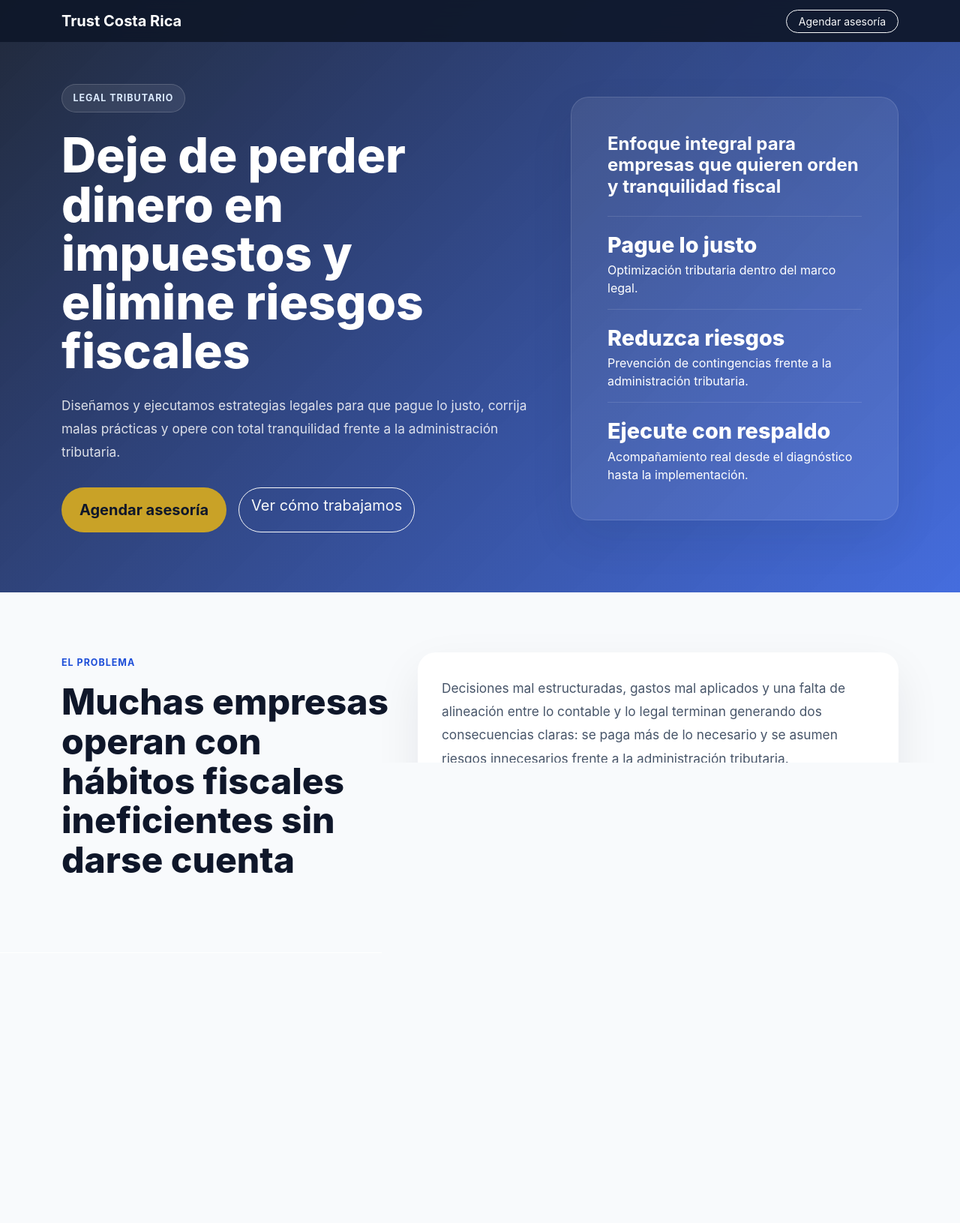
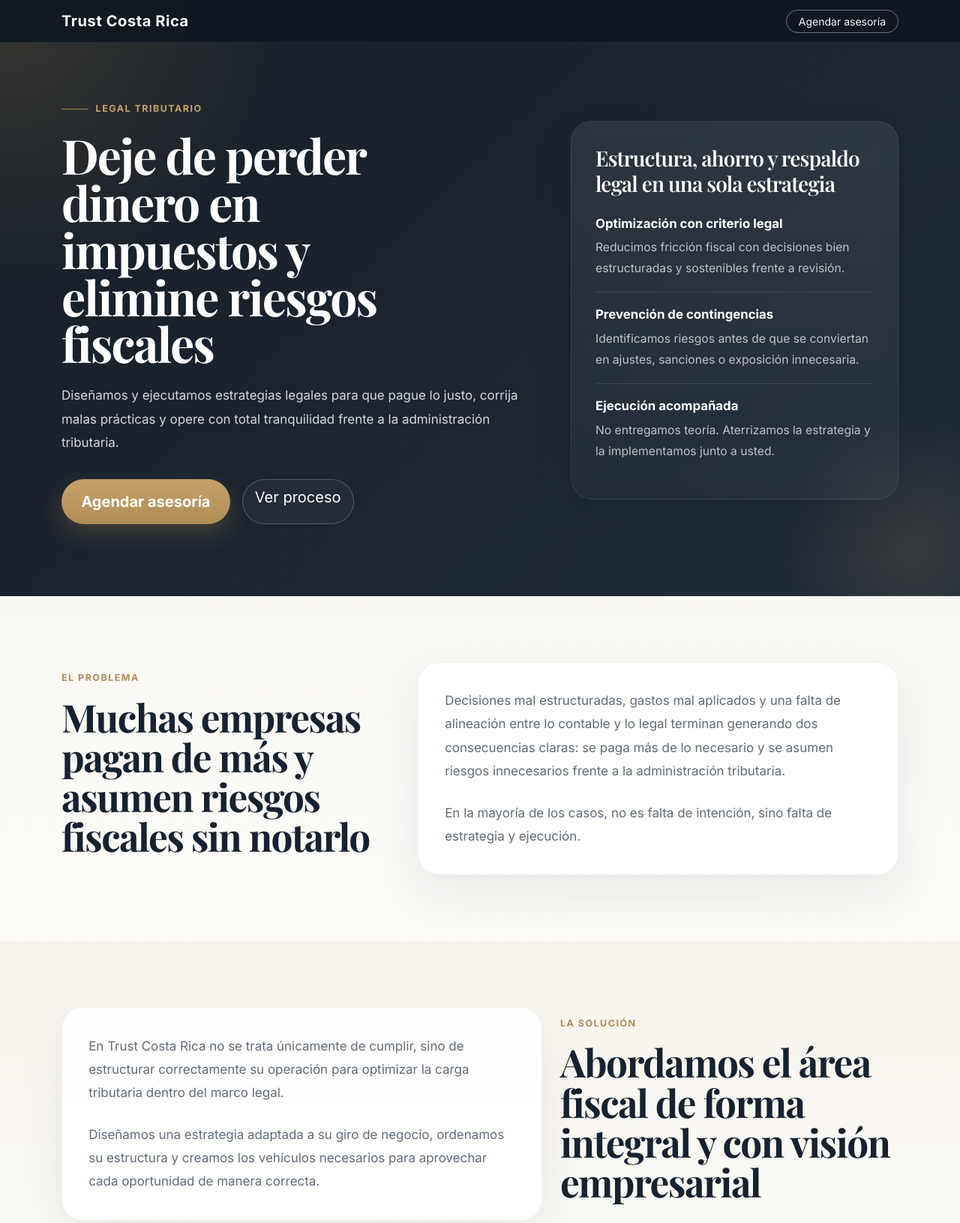
Before and after one commit to ejimenezc93/legal-tributario-landing-test, a plain HTML site: page index.html in a window 1280 px wide. Shown: the top 1631 px of the page at 75% size. Drawn offline with nearby package versions, Linux system fonts and the light colour scheme.

Commit message:
style: refine landing page visual design

```diff
--- a/index.html
+++ b/index.html
@@ -5,184 +5,290 @@
   <meta name="viewport" content="width=device-width, initial-scale=1">
   <title>Trust Costa Rica | Estrategia Legal Tributaria</title>
   <meta name="description" content="Estrategias legales tributarias para optimizar su carga fiscal, reducir riesgos y operar con tranquilidad frente a la administración tributaria.">
+  <link rel="preconnect" href="https://fonts.googleapis.com">
+  <link rel="preconnect" href="https://fonts.gstatic.com" crossorigin>
+  <link href="https://fonts.googleapis.com/css2?family=Inter:wght@400;500;600;700;800&family=Playfair+Display:wght@600;700&display=swap" rel="stylesheet">
   <link href="https://cdn.jsdelivr.net/npm/bootstrap@5.3.3/dist/css/bootstrap.min.css" rel="stylesheet">
   <style>
     :root {
-      --brand-dark: #0f172a;
-      --brand-primary: #1d4ed8;
-      --brand-accent: #c9a227;
-      --brand-soft: #e8eefc;
-      --text-muted: #475569;
+      --navy-950: #0f1720;
+      --navy-900: #172230;
+      --navy-800: #223244;
+      --slate-600: #5f6b76;
+      --slate-200: #d9dde2;
+      --slate-100: #eef1f4;
+      --ivory: #f8f5ef;
+      --gold-500: #b08d57;
+      --gold-400: #c5a26c;
+      --gold-100: #efe5d3;
+      --white: #ffffff;
+      --shadow-soft: 0 24px 60px rgba(15, 23, 32, 0.08);
+      --shadow-card: 0 16px 40px rgba(15, 23, 32, 0.06);
+      --radius-xl: 1.75rem;
+    }
+
+    html {
+      scroll-behavior: smooth;
     }
 
     body {
-      font-family: Inter, system-ui, -apple-system, BlinkMacSystemFont, "Segoe UI", sans-serif;
-      color: var(--brand-dark);
-      background: #f8fafc;
+      font-family: "Inter", system-ui, sans-serif;
+      color: var(--navy-900);
+      background: linear-gradient(180deg, #f5f1e8 0%, #fbfaf7 28%, #ffffff 100%);
+    }
+
+    h1, h2, .brand-serif {
+      font-family: "Playfair Display", Georgia, serif;
+      letter-spacing: -0.03em;
     }
 
     .navbar {
-      background: rgba(15, 23, 42, 0.92);
-      backdrop-filter: blur(10px);
+      background: rgba(15, 23, 32, 0.9);
+      backdrop-filter: blur(14px);
+      border-bottom: 1px solid rgba(255, 255, 255, 0.08);
+    }
+
+    .navbar-brand {
+      font-weight: 700;
+      letter-spacing: 0.03em;
+    }
+
+    .btn-outline-light {
+      border-color: rgba(255, 255, 255, 0.4);
     }
 
     .hero-section {
+      position: relative;
+      overflow: hidden;
+      padding: 8rem 0 6rem;
       background:
-        linear-gradient(135deg, rgba(15, 23, 42, 0.92), rgba(29, 78, 216, 0.82)),
-        radial-gradient(circle at top right, rgba(201, 162, 39, 0.25), transparent 30%);
-      color: #fff;
-      padding: 7rem 0 5rem;
+        radial-gradient(circle at top left, rgba(176, 141, 87, 0.22), transparent 26%),
+        linear-gradient(135deg, rgba(15, 23, 32, 0.97), rgba(23, 34, 48, 0.96));
+      color: var(--white);
     }
 
-    .hero-badge,
-    .section-eyebrow {
-      display: inline-block;
-      letter-spacing: 0.08em;
+    .hero-section::after {
+      content: "";
+      position: absolute;
+      inset: auto -8rem -8rem auto;
+      width: 24rem;
+      height: 24rem;
+      border-radius: 50%;
+      background: radial-gradient(circle, rgba(176, 141, 87, 0.16), transparent 65%);
+      pointer-events: none;
+    }
+
+    .eyebrow {
+      display: inline-flex;
+      align-items: center;
+      gap: 0.6rem;
+      letter-spacing: 0.12em;
       text-transform: uppercase;
       font-size: 0.78rem;
       font-weight: 700;
+      color: var(--gold-400);
+      margin-bottom: 1.35rem;
     }
 
-    .hero-badge {
-      color: #dbeafe;
-      background: rgba(255, 255, 255, 0.08);
-      border: 1px solid rgba(255, 255, 255, 0.16);
-      padding: 0.55rem 0.9rem;
-      border-radius: 999px;
-      margin-bottom: 1.5rem;
+    .eyebrow::before {
+      content: "";
+      width: 2.25rem;
+      height: 1px;
+      background: currentColor;
+      opacity: 0.85;
     }
 
     .hero-title {
-      font-size: clamp(2.5rem, 5vw, 4.7rem);
-      line-height: 1.02;
-      font-weight: 800;
-      margin-bottom: 1.5rem;
-      max-width: 14ch;
+      font-size: clamp(2.9rem, 5vw, 5rem);
+      line-height: 0.98;
+      font-weight: 700;
+      max-width: 11ch;
+      margin-bottom: 1.4rem;
     }
 
     .hero-copy,
-    .section-copy,
+    .lead-copy,
+    .step-card p,
     .result-list li,
-    .step-card p {
-      color: rgba(255, 255, 255, 0.84);
-      font-size: 1.08rem;
-      line-height: 1.8;
+    .cta-copy,
+    .metric-copy {
+      font-size: 1.06rem;
+      line-height: 1.85;
     }
 
     .hero-copy {
+      color: rgba(255, 255, 255, 0.82);
       max-width: 42rem;
       margin-bottom: 2rem;
     }
 
-    .btn-brand {
-      background: var(--brand-accent);
-      color: var(--brand-dark);
+    .btn-gold {
+      background: linear-gradient(180deg, var(--gold-400), var(--gold-500));
+      color: var(--white);
       border: none;
       font-weight: 700;
-      padding: 0.95rem 1.5rem;
+      padding: 0.95rem 1.65rem;
+      box-shadow: 0 12px 30px rgba(176, 141, 87, 0.28);
     }
 
-    .btn-brand:hover {
-      background: #e0b538;
-      color: var(--brand-dark);
+    .btn-gold:hover {
+      background: linear-gradient(180deg, #cfaf7a, #b18a52);
+      color: var(--white);
     }
 
-    .hero-card,
-    .content-card,
+    .btn-soft {
+      color: var(--white);
+      border: 1px solid rgba(255, 255, 255, 0.22);
+      background: rgba(255, 255, 255, 0.04);
+    }
+
+    .hero-panel,
+    .info-card,
     .step-card,
     .result-card,
     .cta-card {
-      border: 0;
-      border-radius: 1.5rem;
-      box-shadow: 0 24px 60px rgba(15, 23, 42, 0.08);
+      border-radius: var(--radius-xl);
+      border: 1px solid rgba(17, 24, 39, 0.06);
+      box-shadow: var(--shadow-soft);
     }
 
-    .hero-card {
-      background: rgba(255, 255, 255, 0.08);
-      color: #fff;
-      border: 1px solid rgba(255, 255, 255, 0.12);
+    .hero-panel {
+      background: linear-gradient(180deg, rgba(255, 255, 255, 0.08), rgba(255, 255, 255, 0.03));
+      border: 1px solid rgba(255, 255, 255, 0.08);
+      padding: 2rem;
+      backdrop-filter: blur(10px);
     }
 
-    .hero-stat {
-      padding: 1rem 0;
-      border-top: 1px solid rgba(255, 255, 255, 0.12);
+    .metric-block {
+      padding: 1.1rem 0;
+      border-top: 1px solid rgba(255, 255, 255, 0.1);
     }
 
-    .hero-stat strong {
+    .metric-block:first-of-type {
+      border-top: 0;
+      padding-top: 0;
+    }
+
+    .metric-title {
       display: block;
-      font-size: 1.8rem;
+      font-weight: 700;
+      font-size: 1.05rem;
+      margin-bottom: 0.35rem;
+      color: var(--white);
+    }
+
+    .metric-copy {
+      color: rgba(255, 255, 255, 0.7);
+      margin: 0;
+      font-size: 0.98rem;
+      line-height: 1.75;
+    }
+
+    section {
+      padding: 5.5rem 0;
+    }
+
+    .section-label {
+      color: var(--gold-500);
+      font-weight: 700;
+      letter-spacing: 0.12em;
+      text-transform: uppercase;
+      font-size: 0.78rem;
+      margin-bottom: 1rem;
+      display: inline-block;
+    }
+
+    .section-title {
+      font-size: clamp(2rem, 4vw, 3.25rem);
+      line-height: 1.04;
+      font-weight: 700;
+      margin-bottom: 1.1rem;
+    }
+
+    .lead-copy {
+      color: var(--slate-600);
+      margin-bottom: 0;
+    }
+
+    .info-card,
+    .step-card,
+    .result-card,
+    .cta-card {
+      background: rgba(255, 255, 255, 0.88);
+      padding: 2.2rem;
+      height: 100%;
+    }
+
+    .section-muted {
+      background: linear-gradient(180deg, rgba(239, 229, 211, 0.32), rgba(255, 255, 255, 0));
+    }
+
+    .step-card {
+      background: var(--white);
+      box-shadow: var(--shadow-card);
+    }
+
+    .step-number {
+      width: 3.2rem;
+      height: 3.2rem;
+      border-radius: 50%;
+      display: inline-flex;
+      align-items: center;
+      justify-content: center;
+      margin-bottom: 1.2rem;
+      background: linear-gradient(180deg, var(--gold-100), #f6efe2);
+      color: var(--gold-500);
       font-weight: 800;
     }
 
-    section {
-      padding: 5rem 0;
-    }
-
-    .section-eyebrow {
-      color: var(--brand-primary);
-      margin-bottom: 1rem;
-    }
-
-    .section-title {
-      font-size: clamp(2rem, 4vw, 3rem);
-      font-weight: 800;
-      line-height: 1.1;
-      margin-bottom: 1rem;
-    }
-
-    .section-copy {
-      color: var(--text-muted);
-    }
-
-    .content-card,
-    .result-card,
-    .cta-card,
-    .step-card {
-      background: #fff;
-      padding: 2rem;
-      height: 100%;
-    }
-
-    .step-number {
-      width: 3rem;
-      height: 3rem;
-      border-radius: 999px;
-      background: var(--brand-soft);
-      color: var(--brand-primary);
-      display: inline-flex;
-      align-items: center;
-      justify-content: center;
-      font-weight: 800;
-      margin-bottom: 1rem;
+    .step-card h3 {
+      font-size: 1.25rem;
+      margin-bottom: 0.85rem;
+      color: var(--navy-900);
     }
 
     .step-card p,
     .result-list li,
     .cta-copy {
-      color: var(--text-muted);
+      color: var(--slate-600);
+    }
+
+    .result-card {
+      background: linear-gradient(180deg, #ffffff, #fcfaf6);
+      position: relative;
+      overflow: hidden;
+    }
+
+    .result-card::before {
+      content: "";
+      position: absolute;
+      inset: 0 auto 0 0;
+      width: 6px;
+      background: linear-gradient(180deg, var(--gold-400), var(--gold-500));
     }
 
     .result-list {
       list-style: none;
-      padding: 0;
+      padding: 0 0 0 1rem;
       margin: 0;
     }
 
     .result-list li {
       position: relative;
-      padding-left: 2rem;
+      padding-left: 1.7rem;
       margin-bottom: 1rem;
-      line-height: 1.6;
       font-size: 1rem;
+      line-height: 1.7;
     }
 
     .result-list li::before {
-      content: "✓";
+      content: "•";
       position: absolute;
       left: 0;
       top: 0;
-      color: var(--brand-accent);
-      font-weight: 800;
+      color: var(--gold-500);
+      font-size: 1.2rem;
+      font-weight: 700;
     }
 
     .cta-section {
@@ -190,71 +296,90 @@
     }
 
     .cta-card {
-      background: linear-gradient(135deg, #0f172a, #1e3a8a);
-      color: #fff;
+      background:
+        linear-gradient(135deg, rgba(15, 23, 32, 0.98), rgba(34, 50, 68, 0.98)),
+        linear-gradient(90deg, rgba(176, 141, 87, 0.16), transparent);
+      color: var(--white);
+      position: relative;
       overflow: hidden;
-      position: relative;
+      box-shadow: 0 28px 70px rgba(15, 23, 32, 0.18);
     }
 
     .cta-card::after {
       content: "";
       position: absolute;
-      inset: auto -4rem -4rem auto;
-      width: 12rem;
-      height: 12rem;
-      background: rgba(201, 162, 39, 0.18);
+      right: -5rem;
+      bottom: -5rem;
+      width: 14rem;
+      height: 14rem;
+      background: radial-gradient(circle, rgba(176, 141, 87, 0.2), transparent 70%);
       border-radius: 50%;
     }
 
-    .cta-copy {
-      color: rgba(255, 255, 255, 0.8);
-      max-width: 40rem;
+    .contact-strip {
+      display: flex;
+      flex-wrap: wrap;
+      gap: 0.85rem;
+      margin-top: 1.25rem;
+      color: rgba(255, 255, 255, 0.72);
+      font-size: 0.95rem;
     }
 
     footer {
-      padding: 1.5rem 0 3rem;
-      color: var(--text-muted);
-      font-size: 0.95rem;
+      padding: 1.25rem 0 3rem;
+      color: var(--slate-600);
+      font-size: 0.94rem;
+    }
+
+    @media (max-width: 991.98px) {
+      .hero-section {
+        padding-top: 7rem;
+      }
+
+      .hero-title,
+      .section-title {
+        max-width: none;
+      }
     }
   </style>
 </head>
 <body>
   <nav class="navbar navbar-expand-lg navbar-dark fixed-top">
     <div class="container">
-      <a class="navbar-brand fw-bold" href="#inicio">Trust Costa Rica</a>
+      <a class="navbar-brand" href="#inicio">Trust Costa Rica</a>
       <a class="btn btn-sm btn-outline-light rounded-pill px-3" href="#cta">Agendar asesoría</a>
     </div>
   </nav>
 
   <main>
     <section id="inicio" class="hero-section">
-      <div class="container">
+      <div class="container position-relative" style="z-index: 1;">
         <div class="row align-items-center g-5">
           <div class="col-lg-7">
-            <span class="hero-badge">Legal Tributario</span>
+            <span class="eyebrow">Legal tributario</span>
             <h1 class="hero-title">Deje de perder dinero en impuestos y elimine riesgos fiscales</h1>
             <p class="hero-copy">
               Diseñamos y ejecutamos estrategias legales para que pague lo justo, corrija malas prácticas y opere con total tranquilidad frente a la administración tributaria.
             </p>
             <div class="d-flex flex-wrap gap-3">
-              <a href="#cta" class="btn btn-brand btn-lg rounded-pill">Agendar asesoría</a>
-              <a href="#proceso" class="btn btn-outline-light btn-lg rounded-pill">Ver cómo trabajamos</a>
+              <a href="#cta" class="btn btn-gold btn-lg rounded-pill">Agendar asesoría</a>
+              <a href="#proceso" class="btn btn-soft btn-lg rounded-pill">Ver proceso</a>
             </div>
           </div>
           <div class="col-lg-5">
-            <div class="hero-card p-4 p-lg-5">
-              <h2 class="h4 fw-bold mb-4">Enfoque integral para empresas que quieren orden y tranquilidad fiscal</h2>
-              <div class="hero-stat">
-                <strong>Pague lo justo</strong>
-                <span>Optimización tributaria dentro del marco legal.</span>
+            <div class="hero-panel">
+              <h2 class="h3 brand-serif mb-4">Estructura, ahorro y respaldo legal en una sola estrategia</h2>
+              <div class="metric-block">
+                <span class="metric-title">Optimización con criterio legal</span>
+                <p class="metric-copy">Reducimos fricción fiscal con decisiones bien estructuradas y sostenibles frente a revisión.</p>
               </div>
-              <div class="hero-stat">
-                <strong>Reduzca riesgos</strong>
-                <span>Prevención de contingencias frente a la administración tributaria.</span>
+              <div class="metric-block">
+                <span class="metric-title">Prevención de contingencias</span>
+                <p class="metric-copy">Identificamos riesgos antes de que se conviertan en ajustes, sanciones o exposición innecesaria.</p>
               </div>
-              <div class="hero-stat pb-0">
-                <strong>Ejecute con respaldo</strong>
-                <span>Acompañamiento real desde el diagnóstico hasta la implementación.</span>
+              <div class="metric-block">
+                <span class="metric-title">Ejecución acompañada</span>
+                <p class="metric-copy">No entregamos teoría. Aterrizamos la estrategia y la implementamos junto a usted.</p>
               </div>
             </div>
           </div>
@@ -264,17 +389,17 @@
 
     <section id="problema">
       <div class="container">
-        <div class="row g-4 align-items-stretch">
+        <div class="row g-4 align-items-center">
           <div class="col-lg-5">
-            <span class="section-eyebrow">El problema</span>
-            <h2 class="section-title">Muchas empresas operan con hábitos fiscales ineficientes sin darse cuenta</h2>
+            <span class="section-label">El problema</span>
+            <h2 class="section-title">Muchas empresas pagan de más y asumen riesgos fiscales sin notarlo</h2>
           </div>
           <div class="col-lg-7">
-            <div class="content-card">
-              <p class="section-copy mb-4">
+            <div class="info-card">
+              <p class="lead-copy mb-4">
                 Decisiones mal estructuradas, gastos mal aplicados y una falta de alineación entre lo contable y lo legal terminan generando dos consecuencias claras: se paga más de lo necesario y se asumen riesgos innecesarios frente a la administración tributaria.
               </p>
-              <p class="section-copy mb-0">
+              <p class="lead-copy">
                 En la mayoría de los casos, no es falta de intención, sino falta de estrategia y ejecución.
               </p>
             </div>
@@ -283,19 +408,19 @@
       </div>
     </section>
 
-    <section id="solucion" class="bg-white">
+    <section id="solucion" class="section-muted">
       <div class="container">
-        <div class="row g-4 align-items-stretch">
+        <div class="row g-4 align-items-center">
           <div class="col-lg-5 order-lg-2">
-            <span class="section-eyebrow">La solución</span>
-            <h2 class="section-title">Abordamos el área fiscal de forma integral</h2>
+            <span class="section-label">La solución</span>
+            <h2 class="section-title">Abordamos el área fiscal de forma integral y con visión empresarial</h2>
           </div>
           <div class="col-lg-7 order-lg-1">
-            <div class="content-card">
-              <p class="section-copy mb-4">
+            <div class="info-card">
+              <p class="lead-copy mb-4">
                 En Trust Costa Rica no se trata únicamente de cumplir, sino de estructurar correctamente su operación para optimizar la carga tributaria dentro del marco legal.
               </p>
-              <p class="section-copy mb-0">
+              <p class="lead-copy mb-0">
                 Diseñamos una estrategia adaptada a su giro de negocio, ordenamos su estructura y creamos los vehículos necesarios para aprovechar cada oportunidad de manera correcta.
               </p>
             </div>
@@ -306,37 +431,37 @@
 
     <section id="proceso">
       <div class="container">
-        <div class="text-center mx-auto mb-5" style="max-width: 46rem;">
-          <span class="section-eyebrow">Cómo trabajamos</span>
+        <div class="text-center mx-auto mb-5" style="max-width: 47rem;">
+          <span class="section-label">Cómo trabajamos</span>
           <h2 class="section-title">Un proceso claro para convertir complejidad fiscal en control</h2>
-          <p class="section-copy mb-0">Analizamos, estructuramos, ejecutamos y damos seguimiento para que su estrategia fiscal funcione de verdad.</p>
+          <p class="lead-copy">Analizamos, estructuramos, ejecutamos y damos seguimiento para que su estrategia fiscal funcione en la práctica, no solo en el papel.</p>
         </div>
         <div class="row g-4">
           <div class="col-md-6 col-xl-3">
             <div class="step-card">
               <div class="step-number">1</div>
-              <h3 class="h4 fw-bold">Diagnóstico completo</h3>
+              <h3>Diagnóstico completo</h3>
               <p class="mb-0">Analizamos su situación actual para identificar riesgos, ineficiencias y oportunidades de mejora.</p>
             </div>
           </div>
           <div class="col-md-6 col-xl-3">
             <div class="step-card">
               <div class="step-number">2</div>
-              <h3 class="h4 fw-bold">Diseño de estrategia</h3>
-              <p class="mb-0">Estructuramos un plan fiscal alineado a su negocio, enfocado en ahorro y prevención.</p>
+              <h3>Diseño de estrategia</h3>
+              <p class="mb-0">Estructuramos un plan fiscal alineado a su negocio, enfocado en ahorro, prevención y orden operativo.</p>
             </div>
           </div>
           <div class="col-md-6 col-xl-3">
             <div class="step-card">
               <div class="step-number">3</div>
-              <h3 class="h4 fw-bold">Implementación y ejecución</h3>
+              <h3>Implementación y ejecución</h3>
               <p class="mb-0">No nos quedamos en la recomendación. Ejecutamos junto a usted cada acción necesaria para asegurar resultados reales.</p>
             </div>
           </div>
           <div class="col-md-6 col-xl-3">
             <div class="step-card">
               <div class="step-number">4</div>
-              <h3 class="h4 fw-bold">Seguimiento constante</h3>
+              <h3>Seguimiento constante</h3>
               <p class="mb-0">Supervisamos que todo se mantenga alineado y funcionando correctamente en el tiempo.</p>
             </div>
           </div>
@@ -344,12 +469,12 @@
       </div>
     </section>
 
-    <section id="resultado" class="bg-white">
+    <section id="resultado" class="section-muted">
       <div class="container">
         <div class="row g-4 align-items-center">
           <div class="col-lg-5">
-            <span class="section-eyebrow">Resultado</span>
-            <h2 class="section-title">Más control, menos riesgo y una operación fiscal bien estructurada</h2>
+            <span class="section-label">Resultado</span>
+            <h2 class="section-title">Más control, menos exposición y una operación fiscal bien estructurada</h2>
           </div>
           <div class="col-lg-7">
             <div class="result-card">
@@ -369,10 +494,20 @@
     <section id="cta" class="cta-section">
       <div class="container">
         <div class="cta-card p-4 p-lg-5">
-          <span class="hero-badge mb-3">Agende su asesoría</span>
+          <span class="eyebrow">Agende su asesoría</span>
           <h2 class="section-title text-white">Tome el control de su estrategia fiscal y deje de asumir riesgos innecesarios</h2>
-          <p class="cta-copy mb-4">Agende su asesoría y analicemos su caso.</p>
-          <a href="mailto:contacto@trustcostarica.com?subject=Asesor%C3%ADa%20fiscal" class="btn btn-brand btn-lg rounded-pill">Solicitar asesoría</a>
+          <p class="cta-copy mb-4">Agende su asesoría y analicemos su caso. Una estructura correcta hoy puede evitar costos innecesarios mañana.</p>
+          <div class="d-flex flex-wrap gap-3">
+            <a href="mailto:contacto@trustcostarica.com?subject=Asesor%C3%ADa%20fiscal" class="btn btn-gold btn-lg rounded-pill">Solicitar asesoría</a>
+            <a href="#inicio" class="btn btn-soft btn-lg rounded-pill">Volver al inicio</a>
+          </div>
+          <div class="contact-strip">
+            <span>Trust Costa Rica</span>
+            <span>•</span>
+            <span>Estrategia legal tributaria</span>
+            <span>•</span>
+            <span>Atención personalizada</span>
+          </div>
         </div>
       </div>
     </section>
```
